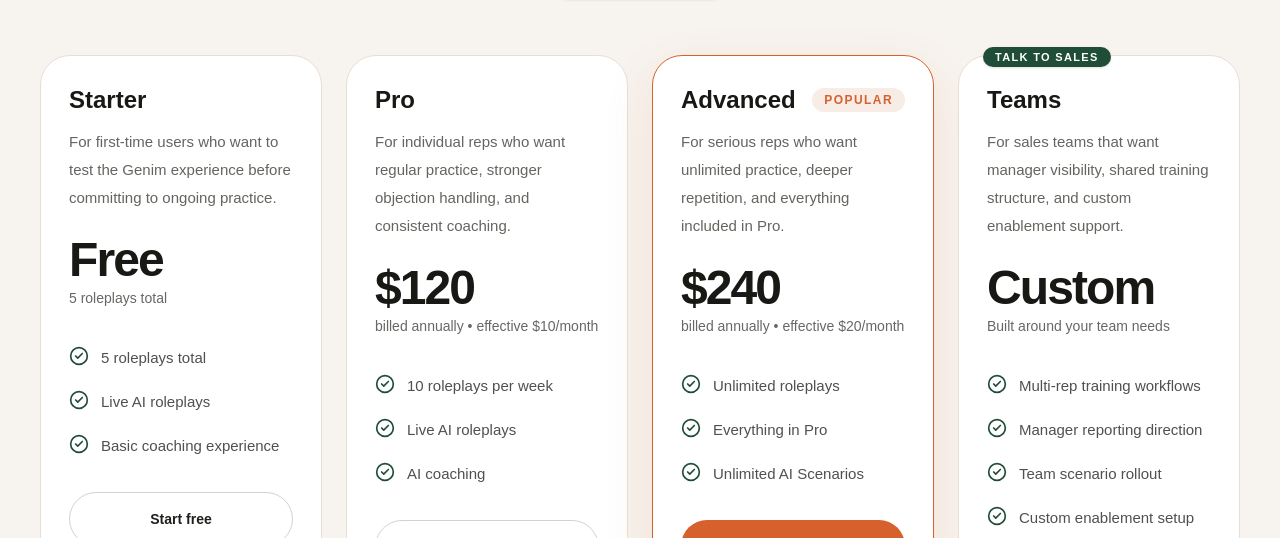
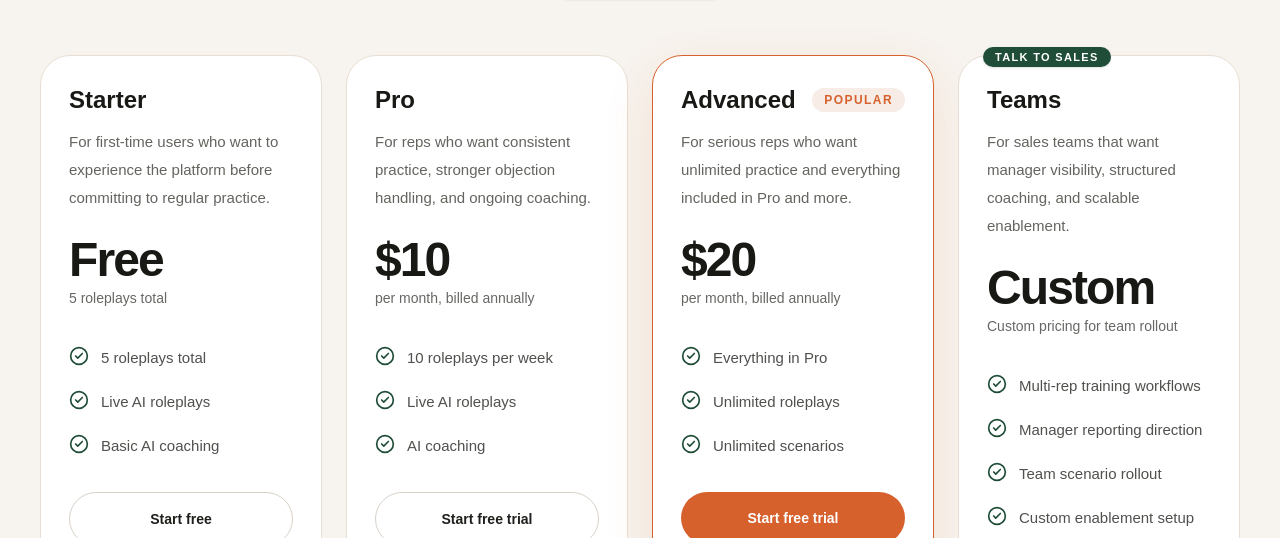
Before and after one commit to Leinadivel/genim-roleplay, a Next.js app: page / in a window 1280 px wide. Shown: the part 4140-4678 px from the top of the page. Built offline with nearby package versions, Linux system fonts and the light colour scheme.

Commit message:
pricing updated

```diff
--- a/src/app/page.tsx
+++ b/src/app/page.tsx
@@ -275,11 +275,11 @@
             title="Starter"
             price="Free"
             priceNote="5 roleplays total"
-            description="For first-time users who want to test the Genim experience before committing to ongoing practice."
+            description="For first-time users who want to experience the platform before committing to regular practice."
             features={[
               '5 roleplays total',
               'Live AI roleplays',
-              'Basic coaching experience',
+              'Basic AI coaching',
             ]}
             ctaLabel="Start free"
             ctaHref="/register"
@@ -287,11 +287,11 @@
 
           <PricingCard
             title="Pro"
-            price={isAnnual ? '$120' : '$13'}
+            price={isAnnual ? '$10' : '$13'}
             priceNote={
-              isAnnual ? 'billed annually • effective $10/month' : 'billed monthly'
+              isAnnual ? 'per month, billed annually' : 'per month, billed monthly'
             }
-            description="For individual reps who want regular practice, stronger objection handling, and consistent coaching."
+            description="For reps who want consistent practice, stronger objection handling, and ongoing coaching."
             features={[
               '10 roleplays per week',
               'Live AI roleplays',
@@ -303,15 +303,15 @@
 
           <PricingCard
             title="Advanced"
-            price={isAnnual ? '$240' : '$25'}
+            price={isAnnual ? '$20' : '$25'}
             priceNote={
-              isAnnual ? 'billed annually • effective $20/month' : 'billed monthly'
+              isAnnual ? 'per month, billed annually' : 'per month, billed monthly'
             }
-            description="For serious reps who want unlimited practice, deeper repetition, and everything included in Pro."
+            description="For serious reps who want unlimited practice and everything included in Pro and more."
             features={[
+              'Everything in Pro',
               'Unlimited roleplays',
-              'Everything in Pro',
-              'Unlimited AI Scenarios',
+              'Unlimited scenarios',
             ]}
             highlight
             ctaLabel="Start free trial"
@@ -321,8 +321,8 @@
           <PricingCard
             title="Teams"
             price="Custom"
-            priceNote="Built around your team needs"
-            description="For sales teams that want manager visibility, shared training structure, and custom enablement support."
+            priceNote="Custom pricing for team rollout"
+            description="For sales teams that want manager visibility, structured coaching, and scalable enablement."
             features={[
               'Multi-rep training workflows',
               'Manager reporting direction',
```
